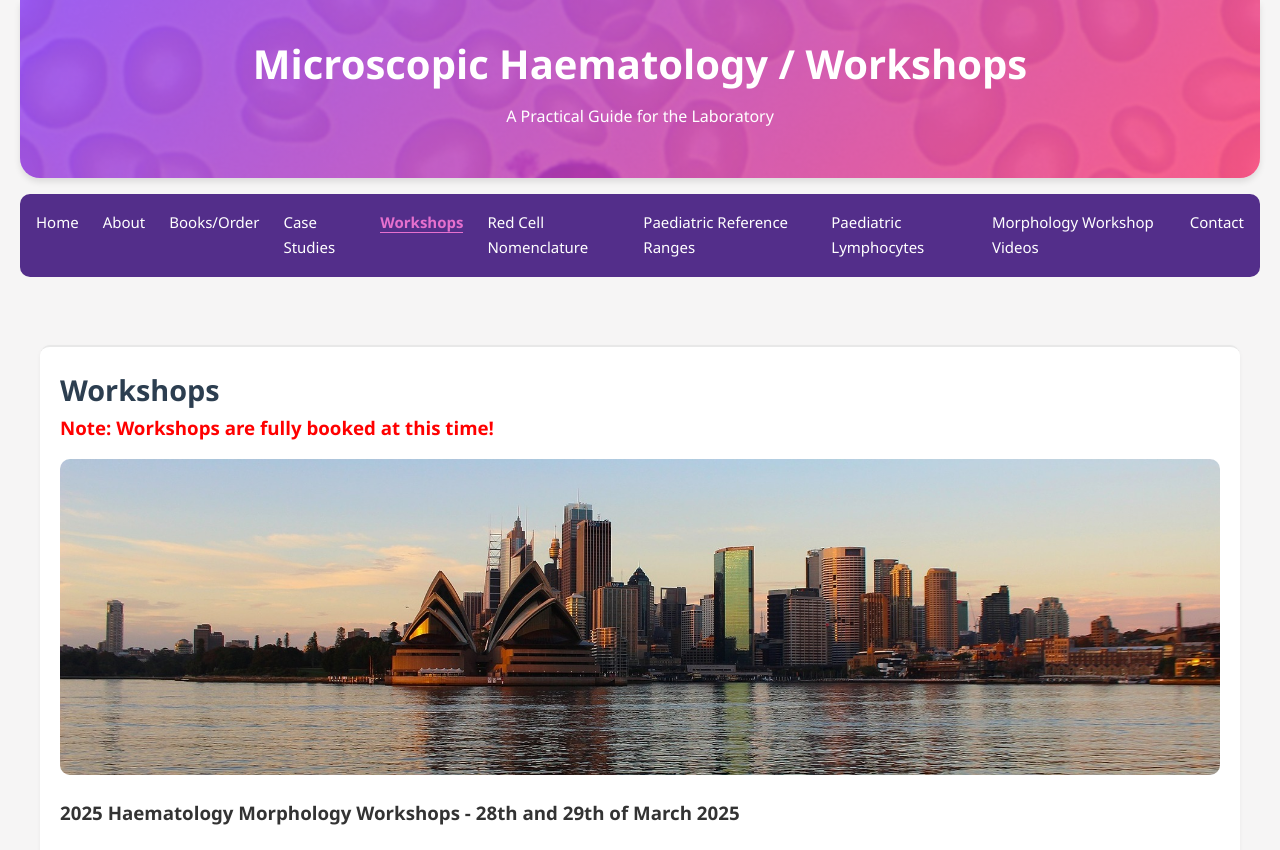
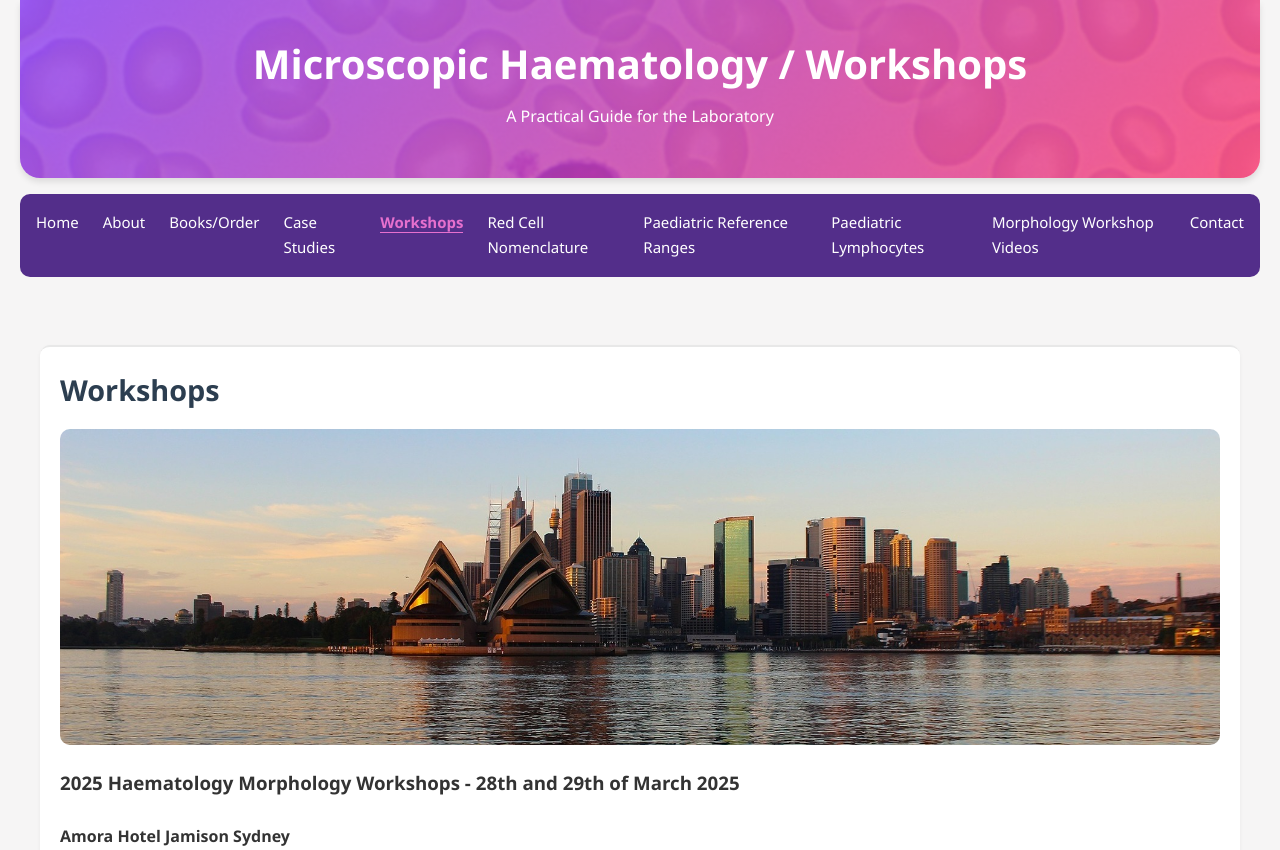
Before and after one commit to Marty6581/Marty6581-microscopic-haematology, a plain HTML site: page workshops.html in a window 1280 px wide. Shown: the top 850 px of the page. Drawn offline with Linux system fonts and the light colour scheme.

Commit message:
Update workshops.html

```diff
--- a/workshops.html
+++ b/workshops.html
@@ -37,9 +37,9 @@
     <div class="container">
       <section id="home">
         <h2>Workshops</h2>
-        <h3 style="color: red">
+       <!-- <h3 style="color: red">
           <strong>Note: Workshops are fully booked at this time!</strong>
-        </h3>
+        </h3>-->
         <img
           class="book-image"
           src="Images/Sydney.jpg"
```
